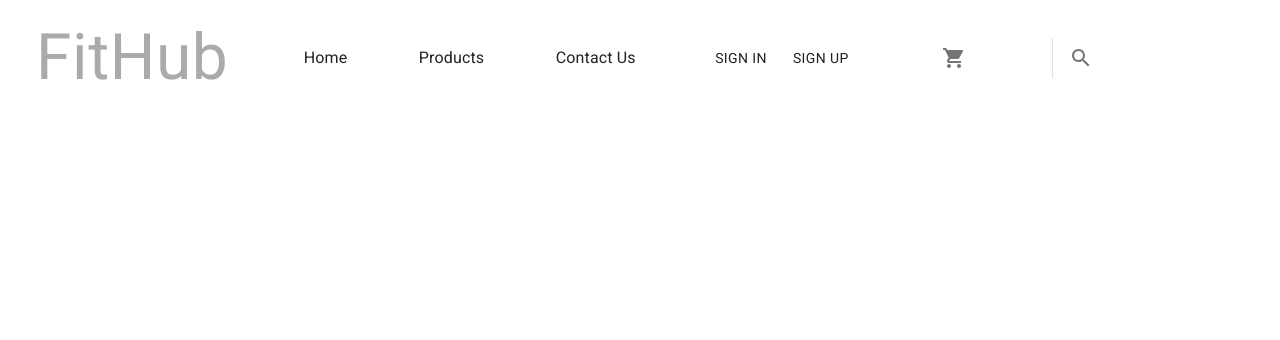
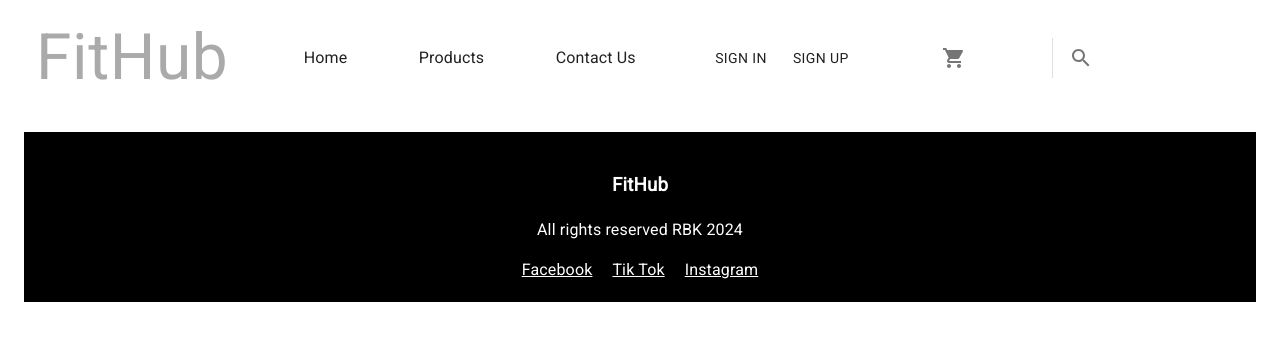
Before and after one commit to ManelBouzidi/fithub, a React (Vite) app in the folder client/: page /login in a window 1280 px wide. Shown: the top 340 px of the page. Built offline with nearby package versions, Linux system fonts and the light colour scheme.

Commit message:
products

```diff
--- a/client/src/App.jsx
+++ b/client/src/App.jsx
@@ -11,12 +11,13 @@ import Home from "./home/Home.jsx";
 import { isAuthenticated } from "./auth.js";
 import Cart from "../Shop/Cart.jsx";
 import UpProfile from "./components/UpProfil.jsx";
+import Footer from "./components/Footer.jsx";
 
 function App() {
   const [isAuth, setIsAuth] = useState(false);
 
   useEffect(() => {
-    document.title = "Final Project--FitHub--";
+    console.log("🚀 ~ useEffect ~ isAuthenticated:", isAuthenticated())
     setIsAuth(isAuthenticated());
   }, []);
 
@@ -24,15 +25,16 @@ function App() {
     <Router>
       <ThemeProvider theme={Theme}>
         <CssBaseline />
-        <Container maxWidth="xl" sx={{ background: "#fff" }}>
+        <Container maxWidth="xl" sx={{ background: "#fff", display: "flex", flexDirection: "column", minHeight: "100vh" }}>
           <Navbar isAuthenticated={isAuth} setIsAuthenticated={setIsAuth} />
           <Routes>
             <Route path="/" element={<Home />} />
             <Route path="/cart" element={isAuth ? <Cart /> : <Navigate to="/signin" />} />
             <Route path="/signin" element={!isAuth ? <SignIn setIsAuthenticated={setIsAuth} /> : <Navigate to="/" />} />
             <Route path="/signup" element={!isAuth ? <SignUp setIsAuthenticated={setIsAuth} /> : <Navigate to="/" />} />
-            <Route path="/profile" element={isAuth ? <UpProfil /> : <Navigate to="/signin" />} />
+            <Route path="/profile" element={<UpProfile />} />
           </Routes>
+          <Footer />
         </Container>
       </ThemeProvider>
     </Router>
--- /dev/null
+++ b/client/src/components/Footer.jsx
@@ -0,0 +1,25 @@
+import React from 'react';
+
+const Footer = () => {
+    return (
+        <footer style={{
+            backgroundColor: 'black',
+            color: 'white',
+            padding: '20px 0',
+            marginTop: '20px',
+            textAlign: 'center'
+        }}>
+            <div>
+                <h3>FitHub</h3>
+                <p>All rights reserved RBK 2024</p>
+            </div>
+            <div style={{ marginTop: '10px' }}>
+                <a href="#" style={{ margin: '0 10px', color: 'white' }}>Facebook</a>
+                <a href="#" style={{ margin: '0 10px', color: 'white' }}>Tik Tok</a>
+                <a href="#" style={{ margin: '0 10px', color: 'white' }}>Instagram</a>
+            </div>
+        </footer>
+    );
+};
+
+export default Footer;
--- a/client/src/components/Product.jsx
+++ b/client/src/components/Product.jsx
@@ -1,40 +1,64 @@
-import {useTheme} from "@mui/material/styles";
+import { useTheme } from "@mui/material/styles";
 import axios from 'axios';
 import { useEffect, useState } from "react";
+import { Grid, Card, CardContent, CardMedia, Typography, CardActions, Button } from "@mui/material";
 
+export default function Products() {
+    const theme = useTheme();
+    const [products, setProducts] = useState([]);
+    const [error, setError] = useState(null);
 
-export default function Products(){
-const theme=useTheme();
-const [products,setProducts]=useState([]);
-const [error,setError]=useState(null);
-
-const Products=async()=>{
-    try{
-        const res=await axios.get('http://localhost:3000/product/getAll');
+    const fetchProducts = async () => {
+        try {
+            const res = await axios.get('http://localhost:3000/product/getAll');
             setProducts(res.data);
-    }catch (err){
-        setError('Error nothing to show');
+        } catch (err) {
+            setError('Error: nothing to show');
             console.error(err);
-
         }
     };
-useEffect(()=>{Products()},[]);
 
-if (error){return <div>Error:{error}</div>}
+    useEffect(() => {
+        fetchProducts();
+    }, []);
+
+    if (error) {
+        return <Typography color="error">{error}</Typography>;
+    }
 
     return (
         <div>
-<h1 style={{color:theme.palette.primary.main}}>Products</h1>
-<ul>
-{products.map(products=>(
-    <li key={products.id}>
-        <h3>{products.name}</h3>
-        <p>{products.description}</p>
-        <p>Price:${products.price}</p>
-        <img src={products.images} alt={products.name} style={{width:'100px',height:'100px'}}/>
-    </li>
+            <Typography mt={8} mb={4} textAlign='center' variant="h4" component="h1" gutterBottom style={{ color: theme.palette.primary.main }}>
+                All our products
+            </Typography>
+            <Grid container spacing={3}>
+                {products.map(product => (
+                    <Grid item xs={12} sm={6} md={4} key={product.id}>
+                        <Card>
+                            <CardMedia
+                                component="img"
+                                height="140"
+                                image={product.images}
+                                alt={product.name}
+                            />
+                            <CardContent>
+                                <Typography gutterBottom variant="h5" component="div">
+                                    {product.name}
+                                </Typography>
+                                <Typography variant="body2" color="text.secondary">
+                                    {product.description}
+                                </Typography>
+                                <Typography variant="h6" color="text.primary" mt={2}>
+                                    {product.price} DT
+                                </Typography>
+                            </CardContent>
+                            <CardActions>
+                                <Button variant="contained" size="small">Buy</Button>
+                            </CardActions>
+                        </Card>
+                    </Grid>
                 ))}
-</ul>
+            </Grid>
         </div>
-)
+    );
 }
```
Lines whose indentation alone changed are shown as unchanged.
